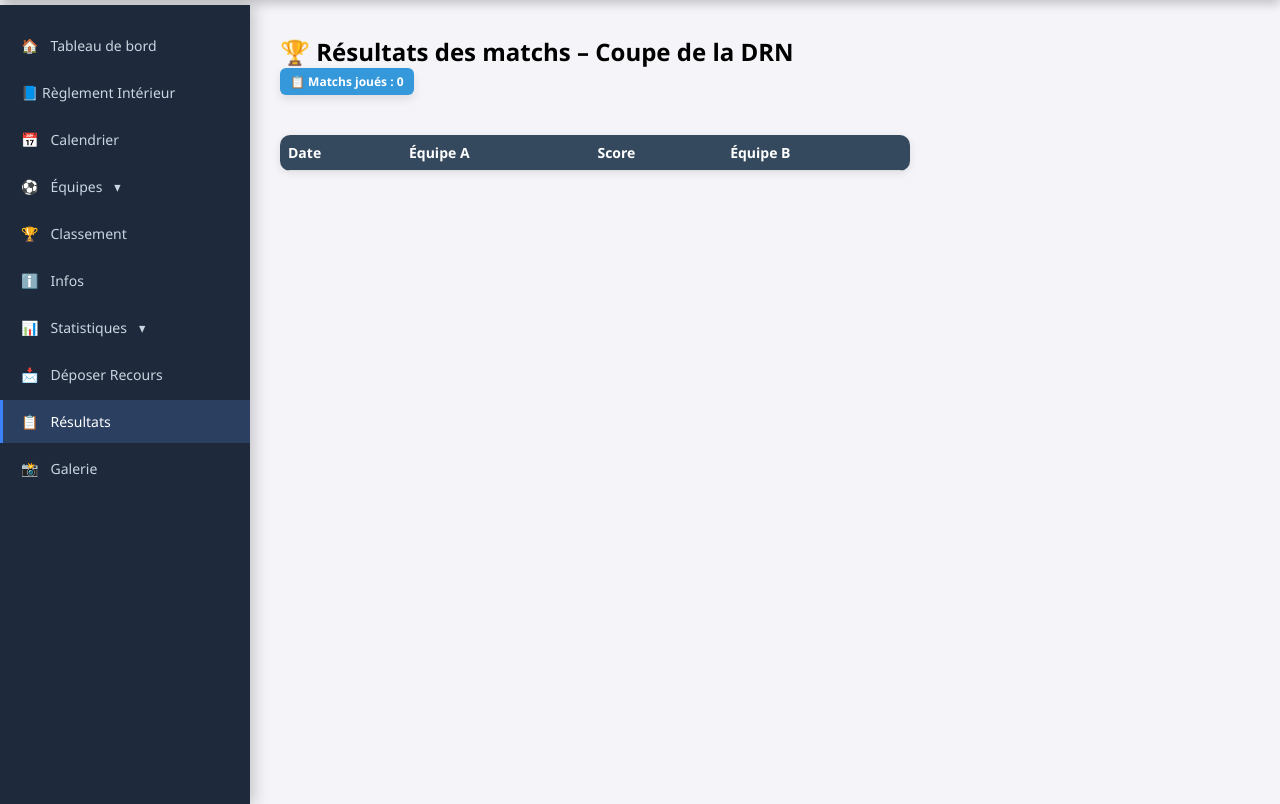
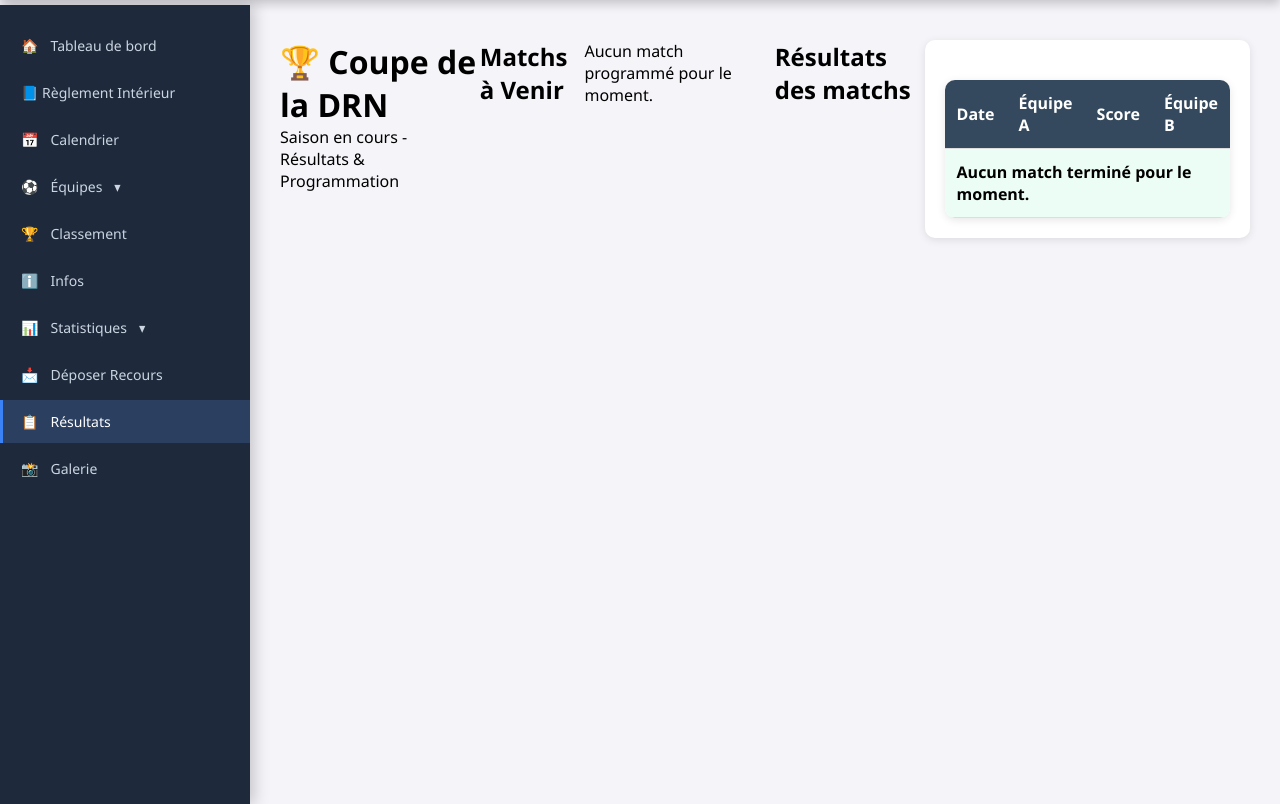
Before and after one commit to caissesosdirtech/projet_tournoi, a Django app: page /resultats/ in a window 1280 px wide. Shown: the part 132-936 px from the top of the page. Run offline with Django 5.2, Linux system fonts and the light colour scheme; tables that the repository leaves empty hold one stand-in row (values such as "Sample post"); lists and menus that the app fills with data are empty; some libraries are stand-ins or nearby versions.

Commit message:
MAJ vue resultat

```diff
--- a/app_tournoi/templates/tournoi/admin_match_detail.html
+++ b/app_tournoi/templates/tournoi/admin_match_detail.html
@@ -4,9 +4,9 @@
 {% csrf_token %}
 
 Score :
-<input type="number" name="score_a" value="{{ match.score_a }}">
+<input type="number" name="score1" value="{{ match.score1 }}">
  -
-<input type="number" name="score_b" value="{{ match.score_b }}">
+<input type="number" name="score2" value="{{ match.score2 }}">
 
 <br><br>
 
--- a/app_tournoi/templates/tournoi/resultats.html
+++ b/app_tournoi/templates/tournoi/resultats.html
@@ -1,37 +1,73 @@
+{% extends 'tournoi/base.html' %}
 {% load static %}
-<!DOCTYPE html>
-<html lang="fr">
-<head>
-    <meta charset="UTF-8">
-    <title>Résultats – Tournoi</title>
-    <link rel="stylesheet" href="{% static 'tournoi/css/dashboard.css' %}">
-</head>
-<body>
 
-<header class="header">
-    <h1>🏆 Résultats des matchs – Coupe de la DRN</h1>
-</header>
+{% block content %}
+<div class="container py-4">
 
-<div class="container">
+    <div class="text-center mb-5">
+        <h1 class="display-5 fw-bold text-primary">🏆 Coupe de la DRN</h1>
+        <p class="lead text-muted">Saison en cours - Résultats & Programmation</p>
+    </div>
 
-     <!-- SIDEBAR -->
-    {% include 'tournoi/sidebar.html' %}
+    <!-- ===================== MATCHS À VENIR ===================== -->
+    <h2 class="fw-bold mb-4 text-success">
+        <i class="bi bi-calendar-event"></i> Matchs à Venir
+    </h2>
 
-    <!-- BADGES -->
-    <div class="alert-badges">
-        <div class="badge badge-blue">
-            📋 Matchs joués : {{ nb_matchs }}
+    <div class="row g-4 mb-5">
+        {% for match in matchs_a_venir %}
+        <div class="col-lg-6 col-xl-4">
+            <div class="card h-100 shadow-sm border-0 match-card upcoming">
+                <div class="card-body">
+                    <div class="text-center text-muted small mb-3">
+                        {{ match.date|date:"d/m/Y — H:i" }}
+                    </div>
+                    <div class="d-flex justify-content-between align-items-center">
+                        <div class="text-end flex-grow-1">
+                            <strong>{{ match.equipe1.nom }}</strong>
+                        </div>
+                        <div class="mx-4">
+                            <span class="badge bg-warning fs-6 px-3">VS</span>
+                        </div>
+                        <div class="flex-grow-1">
+                            <strong>{{ match.equipe2.nom }}</strong>
                         </div>
                     </div>
+                    {% if match.stade %}
+                    <div class="text-center mt-3">
+                        <small class="text-muted">
+                            <i class="bi bi-geo-alt"></i> {{ match.stade }}
+                        </small>
+                    </div>
+                    {% endif %}
+                </div>
+                <div class="card-footer bg-light text-center">
+                    <small class="text-primary fw-semibold">À venir</small>
+                </div>
+            </div>
+        </div>
+        {% empty %}
+        <div class="col-12">
+            <div class="alert alert-info text-center py-4">
+                Aucun match programmé pour le moment.
+            </div>
+        </div>
+        {% endfor %}
+    </div>
 
-    <!-- TABLEAU DES RESULTATS -->
-    <section class="top-section">
-        <table class="table compact">
-            <thead>
+    <!-- ===================== RÉSULTATS ===================== -->
+    <h2 class="fw-bold mb-4">
+        <i class="bi bi-trophy-fill text-warning"></i> Résultats des matchs
+    </h2>
+
+    <div class="card shadow-sm">
+        <div class="card-body p-0">
+            <table class="table table-hover mb-0">
+                <thead class="table-light">
                     <tr>
                         <th>Date</th>
-                    <th>Équipe A</th>
-                    <th>Score</th>
+                        <th class="text-end">Équipe A</th>
+                        <th class="text-center">Score</th>
                         <th>Équipe B</th>
                     </tr>
                 </thead>
@@ -39,24 +75,21 @@
                     {% for m in matchs_joues %}
                     <tr>
                         <td>{{ m.date|date:"d/m/Y H:i" }}</td>
-                    <td>{{ m.equipe_a.nom }}</td>
-                    <td>{{ m.score_a }} - {{ m.score_b }}</td>
-                    <td>{{ m.equipe_b.nom }}</td>
+                        <td class="text-end">{{ m.equipe1.nom }}</td>
+                        <td class="text-center fw-bold">{{ m.score1 }} - {{ m.score2 }}</td>
+                        <td>{{ m.equipe2.nom }}</td>
                     </tr>
                     {% empty %}
                     <tr>
-                    <td colspan="4" style="text-align:center;">Aucun match joué pour le moment</td>
+                        <td colspan="4" class="text-center py-5 text-muted">
+                            Aucun match terminé pour le moment.
+                        </td>
                     </tr>
                     {% endfor %}
                 </tbody>
             </table>
-    </section>
+        </div>
+    </div>
 
 </div>
-
-<footer class="footer">
-    <p>© 2026 – Plateforme de gestion du tournoi</p>
-</footer>
-
-</body>
-</html>
+{% endblock %}
--- a/matchs/templates/matchs/resultats.html
+++ b/matchs/templates/matchs/resultats.html
@@ -2,22 +2,77 @@
 {% load static %}
 
 {% block content %}
+<div class="container py-4">
 
-<h2>🏆 Résultats des matchs – Coupe de la DRN</h2>
-
-<!-- BADGES -->
-<div class="alert-badges">
-    <div class="badge badge-blue">📋 Matchs joués : {{ matchs_joues|length }}</div>
+    <!-- ===================== HEADER ===================== -->
+    <div class="text-center mb-5">
+        <h1 class="display-5 fw-bold text-primary">
+            🏆 Coupe de la DRN
+        </h1>
+        <p class="lead text-muted">Saison en cours - Résultats & Programmation</p>
     </div>
 
-<!-- TABLEAU DES RESULTATS -->
-<section class="top-section">
-    <table class="table compact">
-        <thead>
+    <!-- ===================== MATCHS À VENIR ===================== -->
+    <h2 class="fw-bold mb-4 text-success">
+        <i class="bi bi-calendar-event"></i> Matchs à Venir
+    </h2>
+
+    <div class="row g-4 mb-5">
+        {% for match in matchs_a_venir %}
+        <div class="col-lg-6 col-xl-4">
+            <div class="card h-100 shadow-sm border-0 match-card upcoming">
+                <div class="card-body">
+                    <div class="text-center text-muted small mb-2">
+                        {{ match.date|date:"d/m/Y - H:i" }}
+                    </div>
+
+                    <div class="d-flex justify-content-between align-items-center">
+                        <div class="text-end flex-grow-1">
+                            <strong>{{ match.equipe1.nom }}</strong>
+                        </div>
+                        <div class="mx-3">
+                            <span class="badge bg-warning fs-6 px-3">VS</span>
+                        </div>
+                        <div class="flex-grow-1">
+                            <strong>{{ match.equipe2.nom }}</strong>
+                        </div>
+                    </div>
+
+                    {% if match.stade %}
+                    <div class="text-center mt-3">
+                        <small class="text-muted">
+                            <i class="bi bi-geo-alt"></i> {{ match.stade }}
+                        </small>
+                    </div>
+                    {% endif %}
+                </div>
+                <div class="card-footer bg-light text-center">
+                    <small class="text-primary fw-semibold">À venir</small>
+                </div>
+            </div>
+        </div>
+        {% empty %}
+        <div class="col-12">
+            <div class="alert alert-info text-center">
+                Aucun match programmé pour le moment.1111
+            </div>
+        </div>
+        {% endfor %}
+    </div>
+
+    <!-- ===================== RÉSULTATS DES MATCHS ===================== -->
+    <h2 class="fw-bold mb-4">
+        <i class="bi bi-trophy-fill text-warning"></i> Résultats des matchs
+    </h2>
+
+    <div class="card shadow-sm border-0">
+        <div class="card-body p-0">
+            <table class="table table-hover mb-0">
+                <thead class="table-light">
                     <tr>
                         <th>Date</th>
-                <th>Équipe A</th>
-                <th>Score</th>
+                        <th class="text-end">Équipe A</th>
+                        <th class="text-center">Score</th>
                         <th>Équipe B</th>
                     </tr>
                 </thead>
@@ -25,63 +80,32 @@
                     {% for m in matchs_joues %}
                     <tr>
                         <td>{{ m.date|date:"d/m/Y H:i" }}</td>
-    <td>
-    {{ m.equipe1.nom }}
-
-    <div style="font-size:12px; margin-top:5px;">
-
-        <!-- BUTEURS -->
-        {% for b in m.buts.all %}
-            {% if b.joueur.equipe_id == m.equipe1.id %}
-                ⚽ {{ b.joueur.nom }} {{ b.joueur.prenom }} ({{ b.minute }}')<br>
-            {% endif %}
-        {% empty %}
-            <span style="color:gray;">Aucun but</span>
-        {% endfor %}
-
-        <!-- CARTONS / SANCTIONS -->
-        {% for e in m.evenements.all %}
-            {% if e.joueur.equipe_id == m.equipe1.id and e.type_evenement != "but" %}
-                {% if e.type_evenement == "carton_jaune" %}🟨
-                {% elif e.type_evenement == "carton_rouge" %}🟥
-                {% elif e.type_evenement == "suspension" %}⛔
-                {% endif %}
-                {{ e.joueur.nom }} {{ e.joueur.prenom }} ({{ e.minute }}')<br>
-            {% endif %}
-        {% endfor %}
-
-    </div>
+                        <td class="text-end fw-medium">{{ m.equipe1.nom }}</td>
+                        <td class="text-center fw-bold">
+                            {{ m.score1 }} - {{ m.score2 }}
                         </td>
-    <td>{{ m.score1 }} - {{ m.score2 }}</td>
-    <td>
-    {{ m.equipe2.nom }}
-
-    <div style="font-size:12px; margin-top:5px;">
-
-        <!-- BUTEURS -->
-        {% for e in m.evenements.all %}
-            {% if e.type_evenement == "but" and e.joueur.equipe_id == m.equipe2.id %}
-                ⚽ {{ e.joueur.nom }} {{ e.joueur.prenom }} ({{ e.minute }})<br>
-            {% endif %}
-        {% endfor %}
-
-        <!-- CARTONS / SANCTIONS -->
-        {% for e in m.evenements.all %}
-            {% if e.joueur.equipe_id == m.equipe2.id and e.type_evenement != "but" %}
-                {% if e.type_evenement == "carton_jaune" %}🟨
-                {% elif e.type_evenement == "carton_rouge" %}🟥
-                {% elif e.type_evenement == "suspension" %}⛔
-                {% endif %}
-                {{ e.joueur.nom }} {{ e.joueur.prenom }} ({{ e.minute }}')<br>
-            {% endif %}
-        {% endfor %}
-
-    </div>
-</td>
+                        <td class="fw-medium">{{ m.equipe2.nom }}</td>
                     </tr>
                     {% endfor %}
                 </tbody>
             </table>
-</section>
+        </div>
+    </div>
 
+</div>
 {% endblock %}
+
+{% block extra_css %}
+<style>
+.match-card {
+    transition: all 0.3s ease;
+}
+.match-card:hover {
+    transform: translateY(-5px);
+    box-shadow: 0 10px 25px rgba(0,0,0,0.12) !important;
+}
+.upcoming {
+    border-left: 5px solid #28a745;
+}
+</style>
+{% endblock %}
--- a/matchs/views.py
+++ b/matchs/views.py
@@ -648,27 +648,21 @@ def stats_joueurs(request):
 
 
 def resultats(request):
-    equipes = get_equipes()
-    matchs_joues = Match.objects.filter(statut='joue').order_by('-date')
+    # DEBUG — à supprimer après vérification
+    print(">>> Tous les matchs:", list(Match.objects.values('id', 'equipe1__nom', 'equipe2__nom', 'statut', 'score1', 'score2')))
 
-    # Ajouter le résultat pour chaque match
-    for m in matchs_joues:
-        if m.score1 > m.score2:
-            m.result1 = "victoire"
-            m.result2 = "defaite"
-        elif m.score2 > m.score1:
-            m.result1 = "defaite"
-            m.result2 = "victoire"
-        else:
-            m.result1 = "nul"
-            m.result2 = "nul"
+    matchs_a_venir = Match.objects.filter(statut='A_VENIR').order_by('date')
+    matchs_joues = Match.objects.filter(statut='TERMINE').order_by('-date')
+
+    print(">>> Matchs terminés:", matchs_joues.count())
+    print(">>> Matchs à venir:", matchs_a_venir.count())
 
     context = {
+        'matchs_a_venir': matchs_a_venir,
         'matchs_joues': matchs_joues,
         'nb_matchs': matchs_joues.count(),
-        'equipes': equipes,  # obligatoire pour le menu
     }
-    return render(request, 'matchs/resultats.html', context)
+    return render(request, 'tournoi/resultats.html', context)
 
 def galeries(request):
 
@@ -1101,7 +1095,7 @@ def terminer_match(request, match_id):
 
     Notification.objects.create(
         titre="Match terminé 🏆",
-        message=f"{match.equipe_a.nom} {match.score_a} - {match.score_b} {match.equipe_b.nom}",
+        message=f"{match.equipe_a.nom} {match.score1} - {match.score2} {match.equipe_b.nom}",
         type_notification="fin"
     )
 
```
Also changed, not shown: app_tournoi/views.py (+9 -9 lines), joueurs/models.py (+16 -0 lines), joueurs/migrations/0004_match.py (added), joueurs/migrations/0005_alter_match_statut.py (added). Lines whose indentation alone changed are shown as unchanged.
